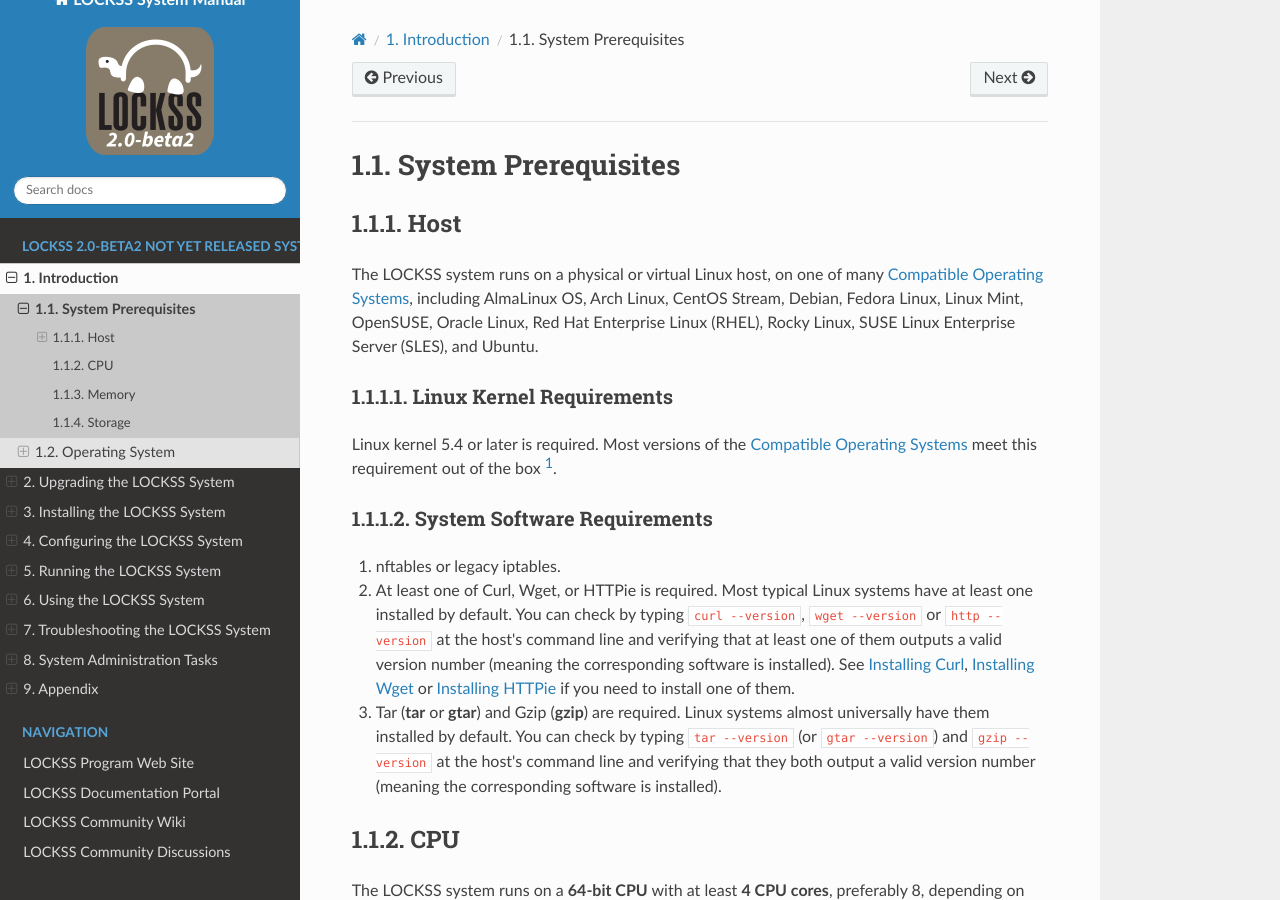
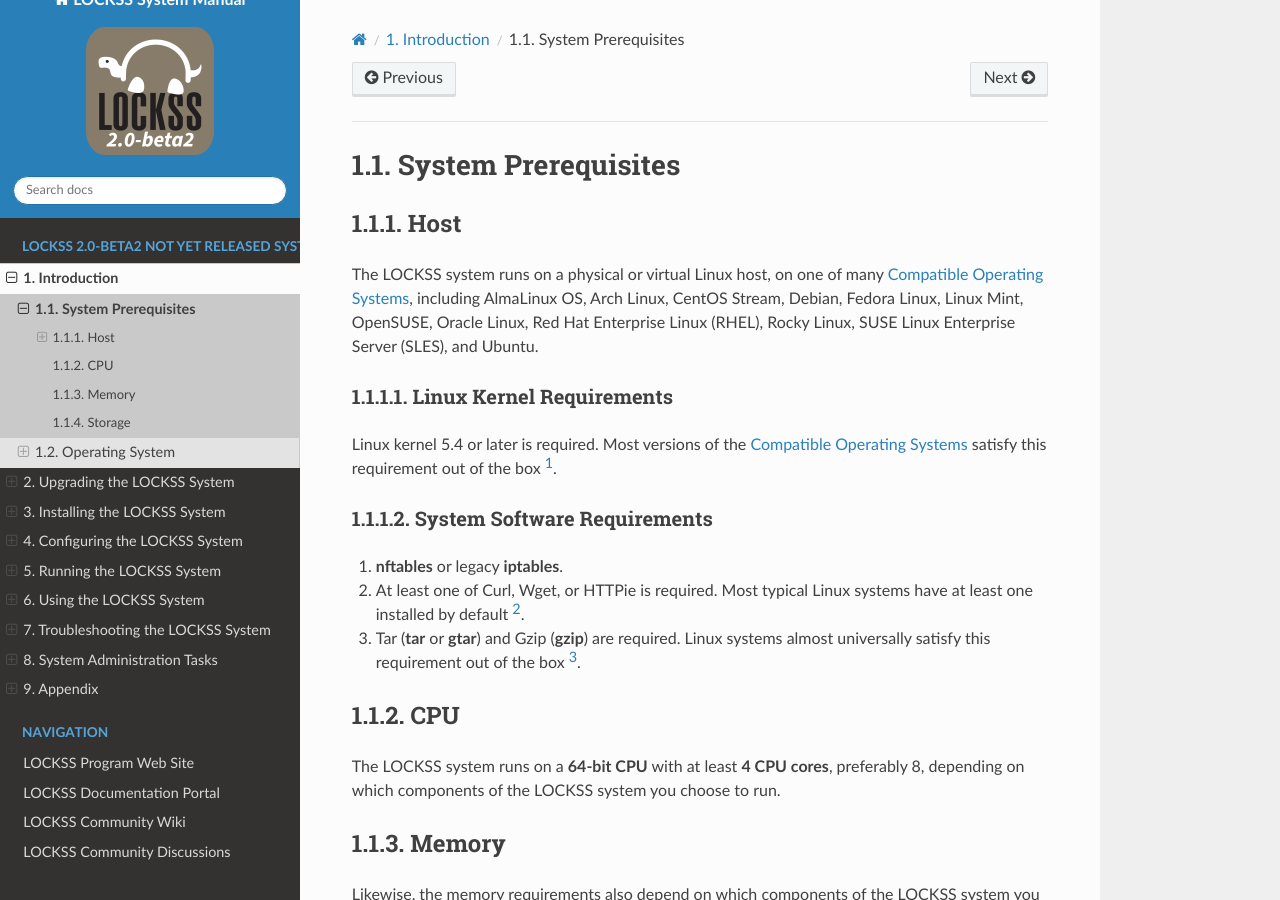
Before and after one commit to lockss/lockss-rtd-manual, a Sphinx documentation site: the page built from docs/introduction/prerequisites.rst, in a window 1280 px wide and 900 px high. Built offline with Sphinx 7.4.7 and the Read the Docs theme 3.1.0, drawn with Linux system fonts in a browser that asks for light colours; some of the changed text lies outside the part shown.

```diff
--- a/docs/introduction/prerequisites.rst
+++ b/docs/introduction/prerequisites.rst
@@ -11,18 +11,16 @@ The LOCKSS system runs on a physical or virtual Linux host, on one of many :ref:
 Linux Kernel Requirements
 =========================
 
-Linux kernel 5.4 or later is required. Most versions of the :ref:`Compatible Operating Systems` meet this requirement out of the box [#fnkernel54]_.
-
-
+Linux kernel 5.4 or later is required. Most versions of the :ref:`Compatible Operating Systems` satisfy this requirement out of the box [#fnkernel54]_.
 
 System Software Requirements
 ============================
 
-1. nftables or legacy iptables.
+1. :program:`nftables` or legacy :program:`iptables`.
 
-2. At least one of Curl, Wget, or HTTPie is required. Most typical Linux systems have at least one installed by default. You can check by typing ``curl --version``, ``wget --version`` or ``http --version`` at the host's command line and verifying that at least one of them outputs a valid version number (meaning the corresponding software is installed). See :doc:`/sysadmin/curl`, :doc:`/sysadmin/wget` or :doc:`/sysadmin/httpie` if you need to install one of them.
+2. At least one of Curl, Wget, or HTTPie is required. Most typical Linux systems have at least one installed by default [#fnfetcher]_.
 
-3. Tar (:program:`tar` or :program:`gtar`) and Gzip (:program:`gzip`) are required. Linux systems almost universally have them installed by default. You can check by typing ``tar --version`` (or ``gtar --version``) and ``gzip --version`` at the host's command line and verifying that they both output a valid version number (meaning the corresponding software is installed).
+3. Tar (:program:`tar` or :program:`gtar`) and Gzip (:program:`gzip`) are required. Linux systems almost universally satisfy this requirement out of the box [#fntargzip]_.
 
 ---
 CPU
--- a/docs/sysadmin/curl.rst
+++ b/docs/sysadmin/curl.rst
@@ -2,7 +2,7 @@
 Installing Curl
 ===============
 
-:doc:`/installing/downloading` requires `Curl <https://curl.se/>`_, `Wget <https://www.gnu.org/software/wget/>`_ or `HTTPie <https://httpie.io/>`_. Most typical Linux systems have at least one installed by default. You can check by typing ``curl --version``, ``wget --version`` or ``http --version`` at the command line and verifying that at least one of them outputs a valid version number (meaning the corresponding software is installed). This section describes how to install `Curl <https://curl.se/>`_ if necessary.
+:doc:`/installing/downloading` requires `Curl <https://curl.se/>`_, `Wget <https://www.gnu.org/software/wget/>`_ or `HTTPie <https://httpie.io/>`_. Most typical Linux systems have at least one installed by default. You can check by typing ``curl --version``, ``wget --version`` or ``http --version`` at the command line and verifying that at least one of them outputs a valid version message (meaning the corresponding software is installed). This section describes how to install `Curl <https://curl.se/>`_ if necessary.
 
 Select your operating system below and follow the instructions as root [#fnroot]_:
 
--- a/docs/sysadmin/httpie.rst
+++ b/docs/sysadmin/httpie.rst
@@ -2,7 +2,7 @@
 Installing HTTPie
 =================
 
-:doc:`/installing/downloading` requires `Curl <https://curl.se/>`_, `Wget <https://www.gnu.org/software/wget/>`_ or `HTTPie <https://httpie.io/>`_. Most typical Linux systems have at least one installed by default. You can check by typing ``curl --version``, ``wget --version`` or ``http --version`` at the command line and verifying that at least one of them outputs a valid version number (meaning the corresponding software is installed). This section describes how to install `HTTPie <https://httpie.io/>`_ if necessary.
+:doc:`/installing/downloading` requires `Curl <https://curl.se/>`_, `Wget <https://www.gnu.org/software/wget/>`_ or `HTTPie <https://httpie.io/>`_. Most typical Linux systems have at least one installed by default. You can check by typing ``curl --version``, ``wget --version`` or ``http --version`` at the command line and verifying that at least one of them outputs a valid version message (meaning the corresponding software is installed). This section describes how to install `HTTPie <https://httpie.io/>`_ if necessary.
 
 Select your operating system below and follow the instructions as root [#fnroot]_:
 
--- a/docs/sysadmin/os-updates-dnf.rst
+++ b/docs/sysadmin/os-updates-dnf.rst
@@ -2,4 +2,4 @@ To manually update software packages, run this :program:`dnf` command as ``root`
 
 .. code-block:: shell
 
-   dnf update
+   dnf --refresh upgrade
--- a/docs/sysadmin/os-updates-yum.rst
+++ /dev/null
@@ -1,5 +0,0 @@
-To manually update software packages, run this :program:`yum` command as ``root``:
-
-.. code-block:: shell
-
-   yum update
--- a/docs/sysadmin/wget.rst
+++ b/docs/sysadmin/wget.rst
@@ -2,7 +2,7 @@
 Installing Wget
 ===============
 
-:doc:`/installing/downloading` requires `Curl <https://curl.se/>`_, `Wget <https://www.gnu.org/software/wget/>`_ or `HTTPie <https://httpie.io/>`_. Most typical Linux systems have at least one installed by default. You can check by typing ``curl --version``, ``wget --version`` or ``http --version`` at the command line and verifying that at least one of them outputs a valid version number (meaning the corresponding software is installed). This section describes how to install `Wget <https://www.gnu.org/software/wget/>`_ if necessary.
+:doc:`/installing/downloading` requires `Curl <https://curl.se/>`_, `Wget <https://www.gnu.org/software/wget/>`_ or `HTTPie <https://httpie.io/>`_. Most typical Linux systems have at least one installed by default. You can check by typing ``curl --version``, ``wget --version`` or ``http --version`` at the command line and verifying that at least one of them outputs a valid version message (meaning the corresponding software is installed). This section describes how to install `Wget <https://www.gnu.org/software/wget/>`_ if necessary.
 
 Select your operating system below and follow the instructions as root [#fnroot]_:
 
```
Also changed, not shown: other parts of docs/introduction/prerequisites.rst (+9 -1 lines), docs/sysadmin/os-updates.rst (+12 -57 lines).
